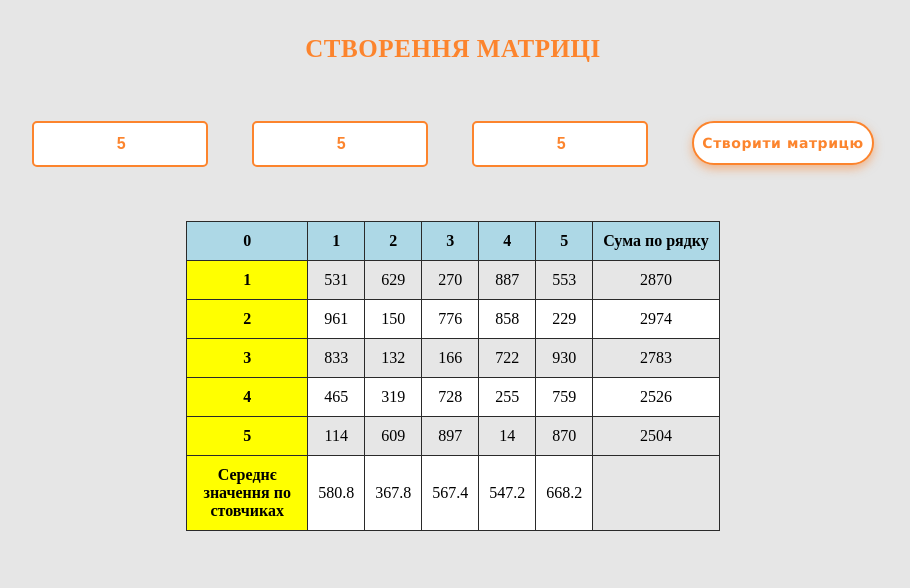
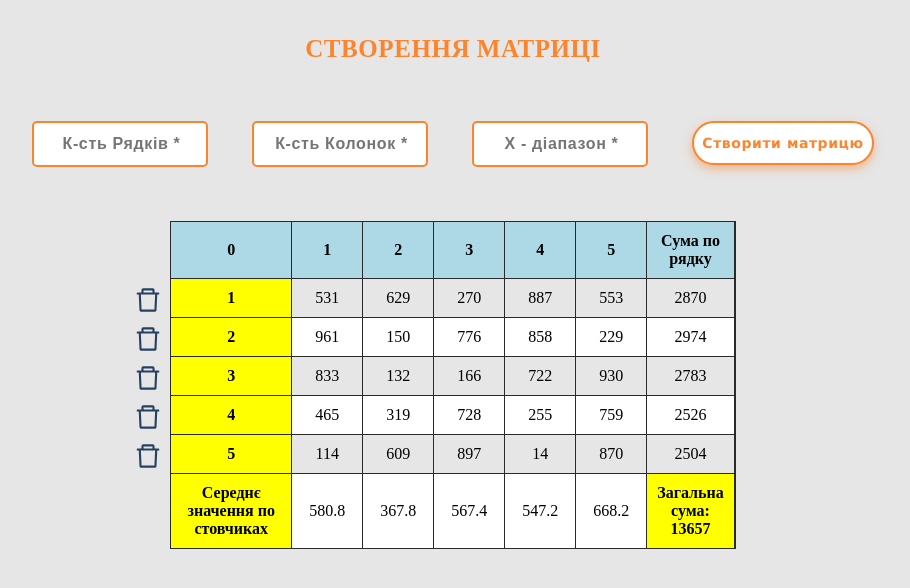
Before and after one commit to Taras-Roboteckyi/matrix, a React (Create React App) app: page / in a window 1280 px wide. Both pictures are taken after typing "5", "5", "5" into the empty fields and a click on the button "Створити матрицю". Shown: the top 588 px of the page, without its empty margins (195-1105 px from the left). Built offline with nearby package versions, Linux system fonts and the light colour scheme.

Commit message:
add total sum to project and delete row reducer

```diff
--- a/package.json
+++ b/package.json
@@ -12,6 +12,7 @@
     "prop-types": "^15.8.1",
     "react": "^17.0.0",
     "react-dom": "^17.0.0",
+    "react-icons": "^4.4.0",
     "react-redux": "^8.0.2",
     "react-scripts": "5.0.1",
     "redux": "^4.2.0",
--- /dev/null
+++ b/src/components/ButtonDelete/ButtonDelete.jsx
@@ -0,0 +1,31 @@
+import { AiOutlineDelete } from 'react-icons/ai';
+import { useState } from 'react';
+import { useDispatch } from 'react-redux';
+
+import { ItemsSlice } from '../../redux/items';
+import { Container, TextHover } from './ButtonDelete.styled';
+
+export default function ButtonDelete(props) {
+  const [isHover, setIsHover] = useState(false);
+  const dispatch = useDispatch();
+  const { tableRowIndex } = props;
+
+  const handleMouseEnter = () => {
+    setIsHover(true);
+  };
+  const handleMouseLeave = () => {
+    setIsHover(false);
+  };
+
+  return (
+    <Container>
+      <AiOutlineDelete
+        size="30px"
+        onMouseEnter={handleMouseEnter}
+        onMouseLeave={handleMouseLeave}
+        onClick={() => dispatch(ItemsSlice.deleteRow(tableRowIndex))}
+      />
+      {isHover && <TextHover>Бажаєте видалити рядок?</TextHover>}
+    </Container>
+  );
+}
--- /dev/null
+++ b/src/components/ButtonDelete/ButtonDelete.styled.jsx
@@ -0,0 +1,33 @@
+import styled from 'styled-components';
+
+export const Container = styled.td`
+  position: absolute;
+  display: flex;
+  justify-content: center;
+  align-items: center;
+  top: 5px;
+  left: -50px;
+  width: 50px;
+  /*   height: 30px; */
+  /* background-color: rgb(0, 191, 255); */
+  color: ${({ theme: { colors } }) => colors.$blue};
+
+  transition: color cubic-bezier(0.4, 0, 0.2, 1) 500ms;
+  cursor: pointer;
+  &:hover {
+    color: ${({ theme: { colors } }) => colors.$red};
+  }
+`;
+export const TextHover = styled.p`
+  position: absolute;
+  display: flex;
+  justify-content: center;
+  align-items: center;
+  top: 5px;
+  left: -50px;
+  width: 50px;
+
+  color: ${({ theme: { colors } }) => colors.$red};
+
+  transition: color cubic-bezier(0.4, 0, 0.2, 1) 1000ms;
+`;
--- a/src/components/Form/Form.jsx
+++ b/src/components/Form/Form.jsx
@@ -34,8 +34,15 @@ export const Form = () => {
       range: '',
     },
     validationSchema,
-    onSubmit: async values => {
+    onSubmit: async (values, actions) => {
       await dispatch(ItemsSlice.dataForm(values));
+      actions.resetForm({
+        values: {
+          row: '',
+          column: '',
+          range: '',
+        },
+      });
     },
   });
 
--- a/src/components/TableMatrix/MartixTable.styled.jsx
+++ b/src/components/TableMatrix/MartixTable.styled.jsx
@@ -18,6 +18,7 @@ export const MatrixHead = styled.table`
 `;
 
 export const TransactionRow = styled.tr`
+  position: relative;
   padding: 10px;
   border: 1px solid #2a2a2a;
   :nth-child(even) {
@@ -26,6 +27,7 @@ export const TransactionRow = styled.tr`
 `;
 
 export const TransactionItem = styled.td`
+  width: 50px;
   padding: 10px;
   border: 1px solid #2a2a2a;
   text-align: center;
@@ -39,7 +41,7 @@ export const TableHeaderStyle = styled.thead`
   background-color: lightblue;
 `;
 
-export const AvarageItem = styled.th`
+export const AverageItem = styled.th`
   width: 100px;
   padding: 10px;
   border: 1px solid #2a2a2a;
@@ -58,3 +60,12 @@ export const SumItem = styled.td`
   border: 1px solid #2a2a2a;
   text-align: center;
 `;
+
+export const Total = styled.td`
+  font-weight: bold;
+  width: 50px;
+  padding: 10px;
+  border: 1px solid #2a2a2a;
+  text-align: center;
+  background-color: ${({ theme: { colors } }) => colors.$yellow};
+`;
--- a/src/components/TableMatrix/MatrixTableBody.jsx
+++ b/src/components/TableMatrix/MatrixTableBody.jsx
@@ -1,10 +1,7 @@
-import PropTypes from 'prop-types';
-
 import { useSelector } from 'react-redux';
 import { ItemsSelectors } from '../../redux/items';
-
-import { TableItem } from './MatrixTableItem';
-import { TransactionRow, TransactionItem, AvarageItem } from './MartixTable.styled';
+import { TableRow } from './MatrixTableRow';
+import { TableFoot } from './MatrixTableFoot';
 
 export function TableBody() {
   const dataMatrixLine = useSelector(ItemsSelectors.getDataMatrixLine);
@@ -16,54 +13,7 @@ export function TableBody() {
       {dataMatrixLine.map((line, index) => (
         <TableRow key={index} row={line} index={index} />
       ))}
-      <TableFoot footer={averageValues} />
+      <TableFoot footer={averageValues} dataMatrix={dataMatrixLine} />
     </tbody>
   );
 }
-
-function TableRow(props) {
-  const { row, index } = props;
-
-  const increment = indexNumber => indexNumber + 1;
-
-  return (
-    <TransactionRow>
-      {<AvarageItem>{increment(index)}</AvarageItem>}
-
-      {row.map((row, indexItem) => (
-        <TableItem key={row.id} rowItem={row} tableItemIndex={indexItem} tableRowIndex={index} />
-      ))}
-    </TransactionRow>
-  );
-}
-
-function TableFoot(props) {
-  const averageValues = props.footer;
-  const textAverage = 'Середнє значення по стовчиках';
-
-  return (
-    <TransactionRow>
-      {averageValues ? <AvarageItem>{textAverage}</AvarageItem> : null}
-      {averageValues.map((row, index) => (
-        <TableFootItem key={index} footItem={row} />
-      ))}
-    </TransactionRow>
-  );
-}
-
-function TableFootItem(props) {
-  const { footItem } = props;
-
-  return <>{footItem && <TransactionItem>{footItem}</TransactionItem>}</>;
-}
-
-TableBody.propTypes = {
-  dataMatrixLine: PropTypes.arrayOf(
-    PropTypes.arrayOf({
-      id: PropTypes.number.isRequired,
-      amount: PropTypes.number.isRequired,
-      sum: PropTypes.number.isRequired,
-    }),
-  ),
-  averageValues: PropTypes.arrayOf(PropTypes.number),
-};
--- /dev/null
+++ b/src/components/TableMatrix/MatrixTableFoot.jsx
@@ -0,0 +1,35 @@
+import PropTypes from 'prop-types';
+
+import { totalMatrix } from '../../utils/matrix';
+
+import { TransactionRow, TransactionItem, AverageItem, Total } from './MartixTable.styled';
+
+export function TableFoot(props) {
+  const averageValues = props.footer;
+  const dataMatrixTable = props.dataMatrix;
+  /* console.log('averageValues', averageValues); */
+  const textAverage = 'Середнє значення по стовчиках';
+
+  const total = totalMatrix(dataMatrixTable);
+  /* console.log(total); */
+
+  return (
+    <TransactionRow>
+      {averageValues.length > 0 && <AverageItem>{textAverage}</AverageItem>}
+      {averageValues.map((row, index) => (
+        <TableFootItem key={index} footItem={row} />
+      ))}
+      {averageValues.length > 0 && <Total>Загальна сума: {total}</Total>}
+    </TransactionRow>
+  );
+}
+
+function TableFootItem(props) {
+  const { footItem } = props;
+
+  return <>{footItem && <TransactionItem>{footItem}</TransactionItem>}</>;
+}
+
+TableFoot.propTypes = {
+  averageValues: PropTypes.arrayOf(PropTypes.number),
+};
--- /dev/null
+++ b/src/components/TableMatrix/MatrixTableRow.jsx
@@ -0,0 +1,23 @@
+import { TableItem } from './MatrixTableItem';
+import { TransactionRow, AverageItem } from './MartixTable.styled';
+import ButtonDelete from '../ButtonDelete/ButtonDelete';
+export function TableRow(props) {
+  const { row, index } = props;
+
+  const increment = indexNumber => indexNumber + 1;
+  /* console.log(index); */
+
+  /* const dataTableIndex = { indexColumn: tableItemIndex, indexRow: tableRowIndex }; */
+  return (
+    <>
+      <TransactionRow>
+        {<AverageItem>{increment(index)}</AverageItem>}
+        {row.map((row, indexItem) => (
+          <TableItem key={row.id} rowItem={row} tableItemIndex={indexItem} tableRowIndex={index} />
+        ))}
+
+        <ButtonDelete tableRowIndex={index} />
+      </TransactionRow>
+    </>
+  );
+}
--- a/src/constans/Constans.jsx
+++ b/src/constans/Constans.jsx
@@ -21,6 +21,7 @@ export const Constants = {
     $black: '#212121',
     borderColor: '#E0E0E0',
     $yellow: '#ffff00',
+    $red: '#ff0000',
   },
 
   spacing: value => `${4 * value}px`,
--- a/src/redux/items/itemsSlice.jsx
+++ b/src/redux/items/itemsSlice.jsx
@@ -16,12 +16,14 @@ const itemsReducer = createSlice({
     },
 
     dataMatrix: (state, action) => {
-      console.log('dataMatrix', action.payload);
+      /* state.matrix = action.payload; */
+      /* console.log('dataMatrix', action.payload); */
       state.line = action.payload.slice(0, action.payload.length - 1);
       state.average = action.payload[action.payload.length - 1];
     },
 
     increment: (state, action) => {
+      /* console.log(action.payload); */
       state.line[action.payload.indexRow] = state.line
         .find((_, index) => index === action.payload.indexRow)
         .map(element => {
@@ -44,10 +46,35 @@ const itemsReducer = createSlice({
           .toFixed(2),
       );
     },
+
+    deleteRow: (state, { payload }) => {
+      /* console.log(payload); */
+
+      state.line = state.line.filter((_, index) => index !== payload);
+
+      const filter = state.line
+        .filter((_, index) => index !== payload)
+
+        .map(element => {
+          return element.map(el => el.amount).slice(0, element.length - 1);
+        });
+      let tempArray = [];
+
+      for (let column = 0; column < filter[0]?.length; column += 1) {
+        let sum = 0;
+        for (let row = 0; row < filter.length; row += 1) {
+          sum += filter[row][column];
+        }
+
+        tempArray[column] = Number((sum / filter.length).toFixed(2));
+      }
+
+      state.average.averageValues = [...tempArray];
+    },
   },
 });
 
-export const { dataForm, dataMatrix, increment } = itemsReducer.actions;
+export const { dataForm, dataMatrix, increment, deleteRow } = itemsReducer.actions;
 
 export const reducer = combineReducers({
   items: itemsReducer.reducer,
--- a/src/utils/matrix.jsx
+++ b/src/utils/matrix.jsx
@@ -1,5 +1,5 @@
 import { nanoid } from 'nanoid';
-import { useEffect } from 'react';
+/* import { useEffect } from 'react'; */
 import { useSelector } from 'react-redux';
 import { ItemsSelectors } from '../redux/items';
 
@@ -8,7 +8,7 @@ export default function Matrix() {
 
   /*  console.log('dataForm : ', dataForm); */
 
-  useEffect(() => {}, []);
+  /*  useEffect(() => {}, []); */
 
   const line = dataForm.row;
   const column = dataForm.column;
@@ -84,3 +84,18 @@ export default function Matrix() {
 
   return result;
 }
+
+export const totalMatrix = data => {
+  return data
+    .map(line =>
+      line.reduce((sum, element) => {
+        if (element.sum) {
+          return sum + element.sum;
+        }
+        return sum;
+      }, 0),
+    )
+    .reduce((total, element) => {
+      return total + element;
+    }, 0);
+};
```
Also changed, not shown: src/components/TableMatrix/MatrixTableItem.jsx (+13 -0 lines), 1 other file (tests, documents, lock files or other folders).
